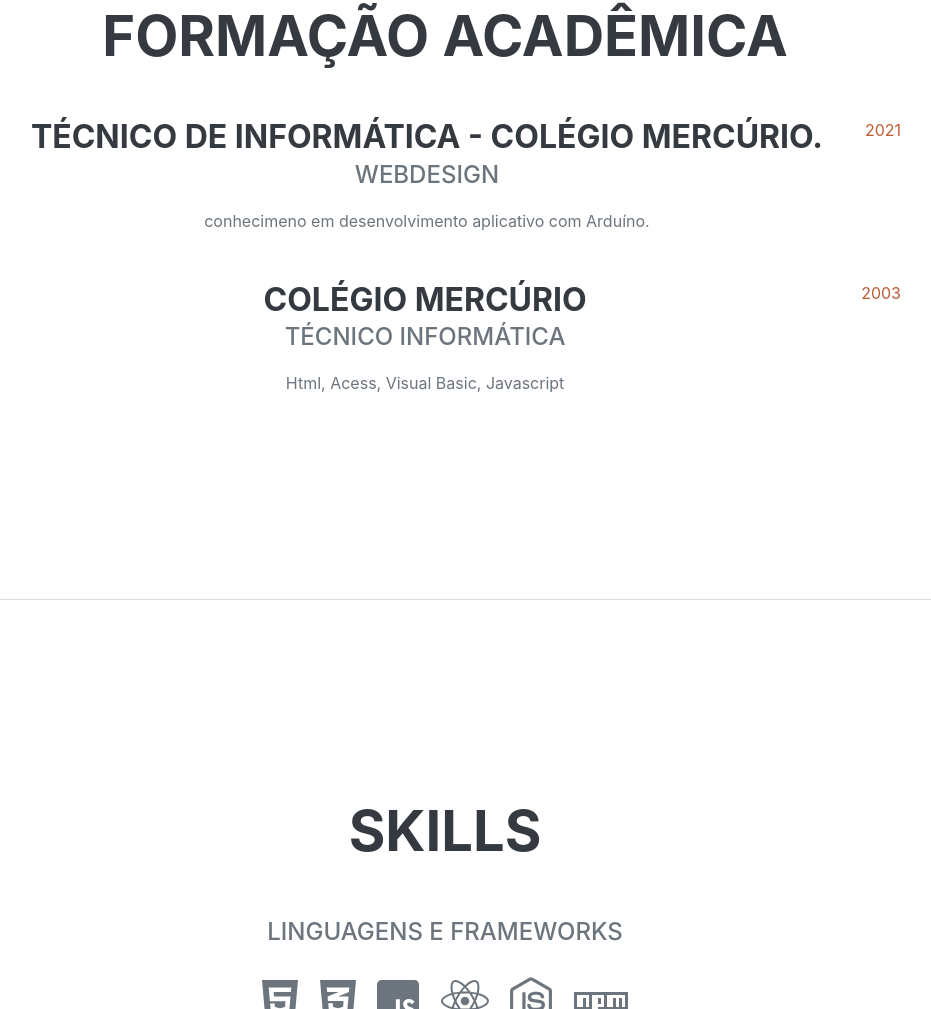
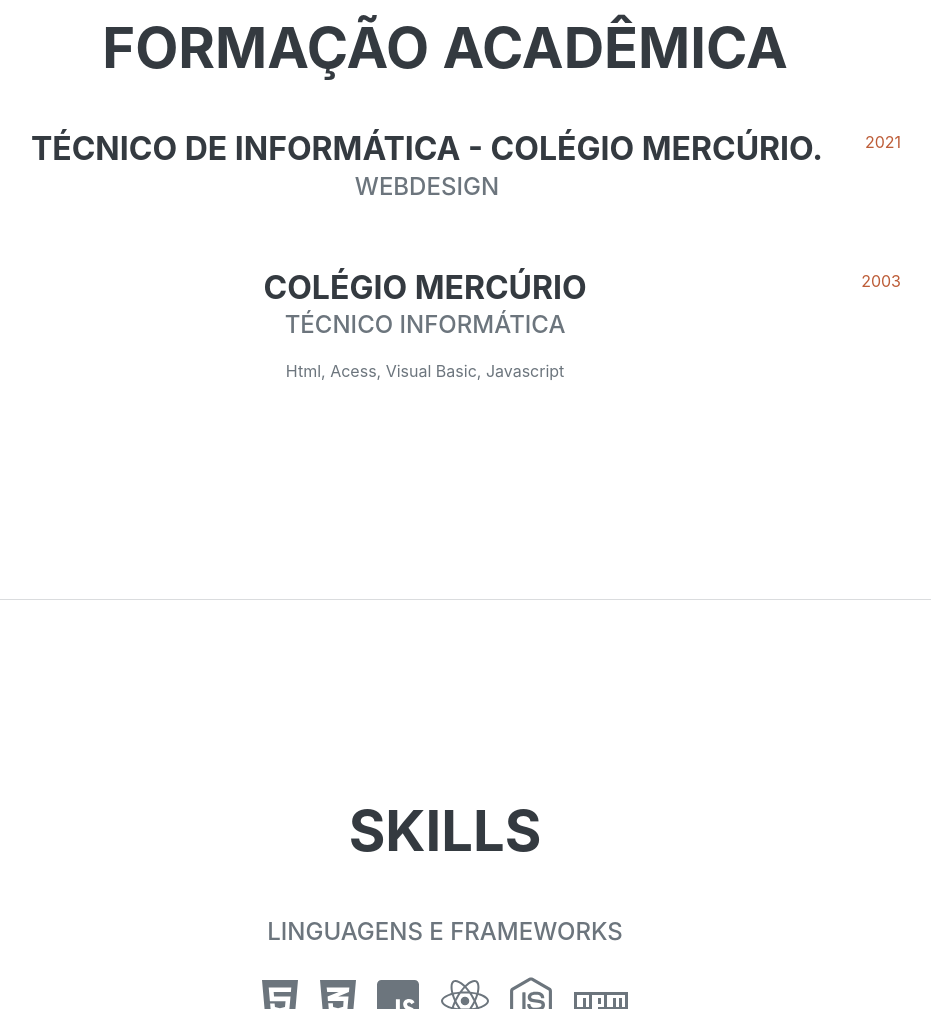
Before and after one commit to raulsecurity/raulsecurity.github.io, a plain HTML site: page index.html in a window 1280 px wide. Shown: the part 1803-2812 px from the top of the page, without its empty margins (331-1262 px from the left). Drawn offline with nearby package versions, Linux system fonts and the light colour scheme; a web font is replaced by a local one.

Commit message:
Update index.html

```diff
--- a/index.html
+++ b/index.html
@@ -87,7 +87,7 @@
                         <div class="flex-grow-1">
                             <h3 class="mb-0">Técnico de Informática - colégio Mercúrio.</h3>
                             <div class="subheading mb-3">Webdesign</div>
-                            <div> conhecimeno em desenvolvimento aplicativo com Arduíno.</div>
+                            <div> </div>
                             </div>
                         <div class="flex-shrink-0"><span class="text-primary">2021</span></div>
                     </div>
```
